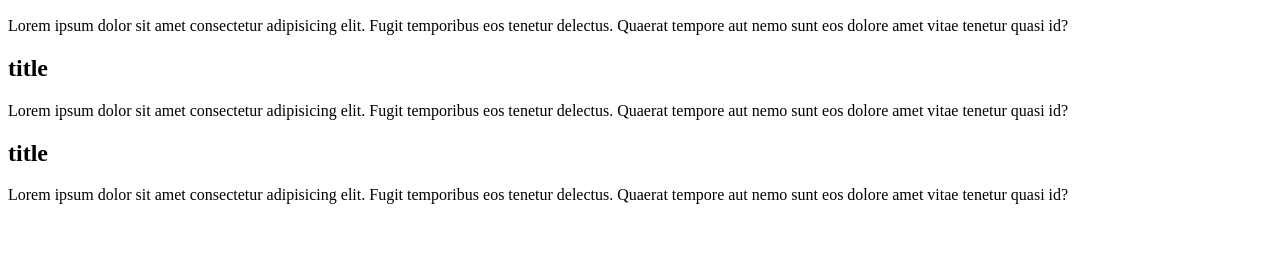
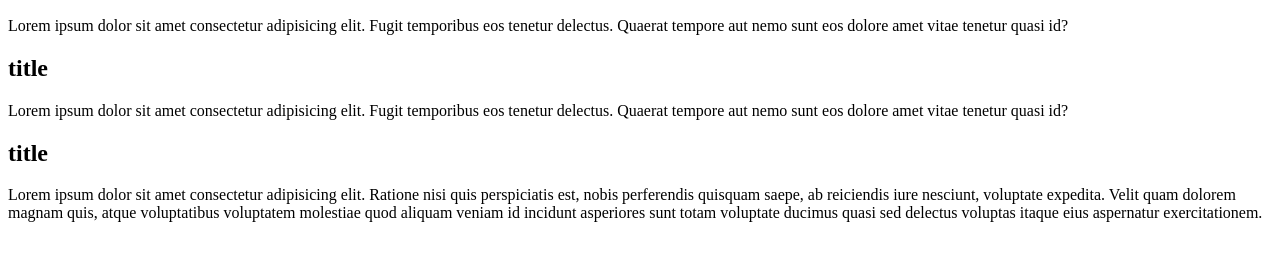
Before and after one commit to Zakamsky/test_for_catalina, a plain HTML site: page index.html in a window 1280 px wide. Shown: the part 110-370 px from the top of the page. Drawn offline with Linux system fonts and the light colour scheme.

Commit message:
edited last paragraph

```diff
--- a/index.html
+++ b/index.html
@@ -17,7 +17,7 @@
 </section>
 <section class="third">
     <h2>title</h2>
-    <p>Lorem ipsum dolor sit amet consectetur adipisicing elit. Fugit temporibus eos tenetur delectus. Quaerat tempore aut nemo sunt eos dolore amet vitae tenetur quasi id?</p>
+    <p>Lorem ipsum dolor sit amet consectetur adipisicing elit. Ratione nisi quis perspiciatis est, nobis perferendis quisquam saepe, ab reiciendis iure nesciunt, voluptate expedita. Velit quam dolorem magnam quis, atque voluptatibus voluptatem molestiae quod aliquam veniam id incidunt asperiores sunt totam voluptate ducimus quasi sed delectus voluptas itaque eius aspernatur exercitationem.</p>
 </section>
 </body>
 </html>
```
